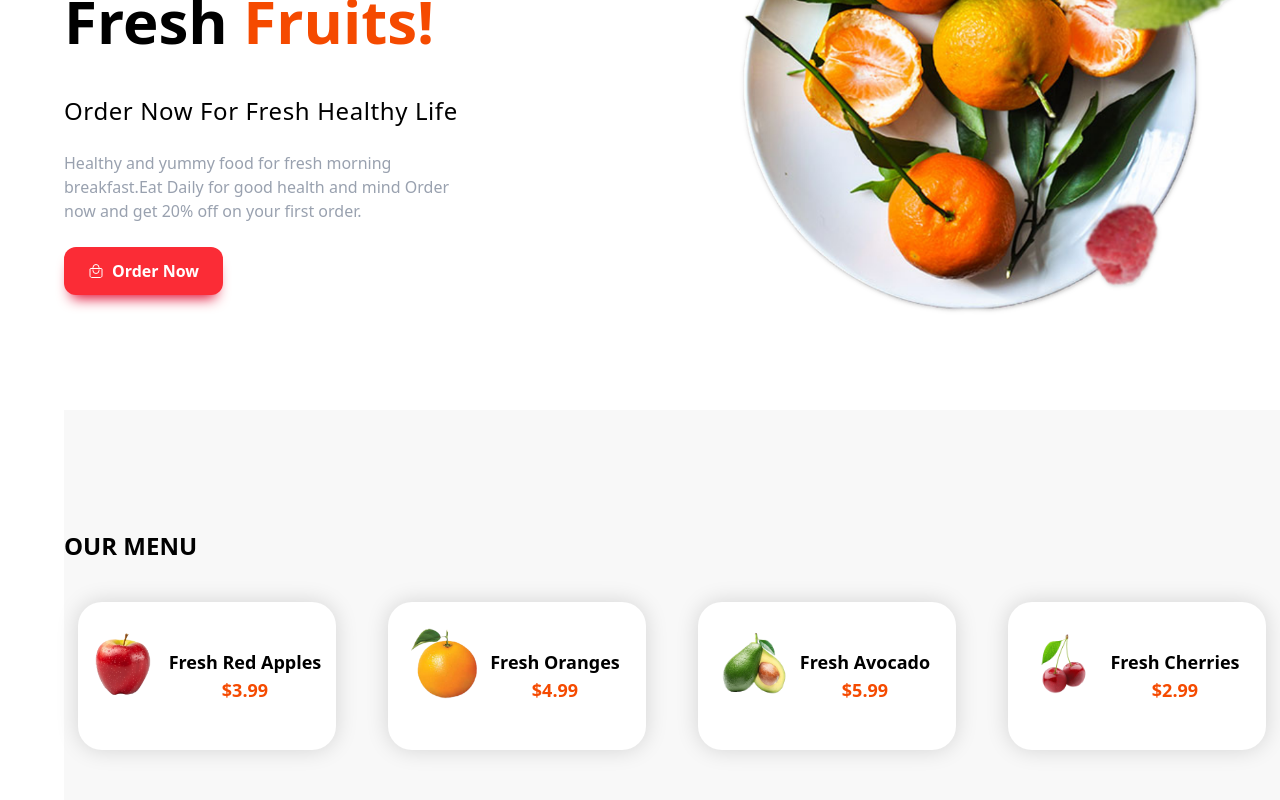
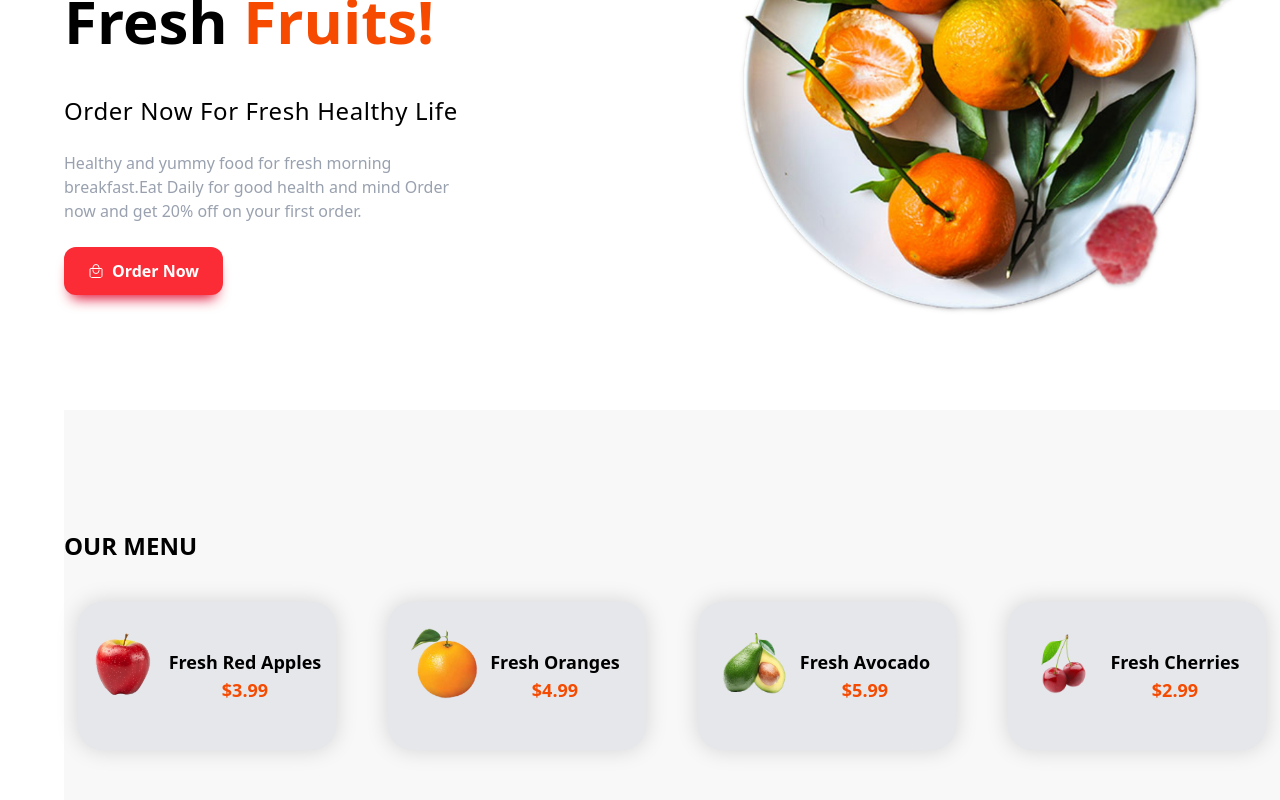
Before and after one commit to mohiturkude8237/Fruit-Ecommerce, a React (Vite) app: page /contacts in a window 1280 px wide. Shown: the part 312-1112 px from the top of the page. Built offline with nearby package versions, Linux system fonts and the light colour scheme.

Commit message:
Menu.jsx updated

```diff
--- a/src/components/Menus.jsx
+++ b/src/components/Menus.jsx
@@ -60,7 +60,7 @@ const Menus = () => {
             whileInView={"visible"}
             whileHover={{ scale: 1.05 }}
             transition={{ duration: 0.3 }}
-            className="w-[90%] max-w-[300px] mx-auto md:max-w-none  bg-white rounded-3xl   py-3 shadow-[0_0_22px_0_rgba(0,0,0,0.15)] flex flex-row items-center justify-center  gap-2 md:gap-4 hover:shadow-[0_0_22px_0_rgba(0,0,0,0.25)] transition-all duration-300 ease-in-out relative">
+            className="w-[90%] max-w-[300px] mx-auto md:max-w-none  bg-gray-200 rounded-3xl   py-3 shadow-[0_0_22px_0_rgba(0,0,0,0.15)] flex flex-row items-center justify-center  gap-2 md:gap-4 hover:shadow-[0_0_22px_0_rgba(0,0,0,0.25)] transition-all duration-300 ease-in-out relative">
               <img
                 src={menu.img}
                 alt=""
```
